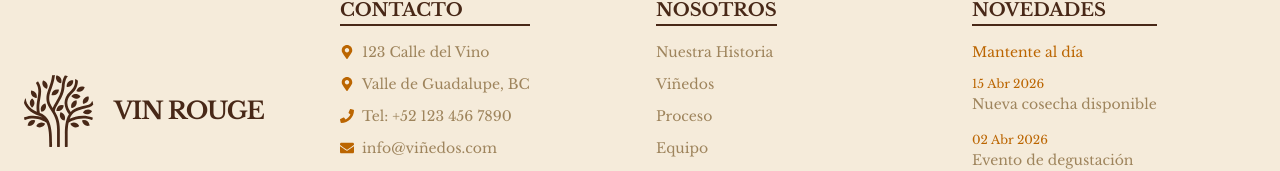
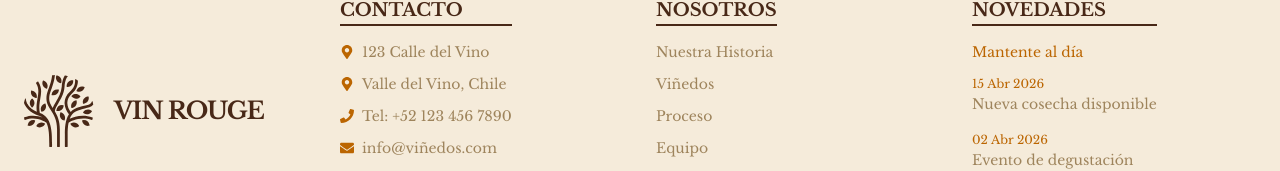
Before and after one commit to Krpardo27/landing-wine, a Next.js app: page / in a window 1280 px wide. Shown: the part 9041-9212 px from the top of the page. Built offline with nearby package versions, Linux system fonts and the light colour scheme.

Commit message:
Se corrige texto en footer

```diff
--- a/src/components/layout/Footer.tsx
+++ b/src/components/layout/Footer.tsx
@@ -42,7 +42,7 @@ export default function Footer() {
               </p>
               <p className="text-[#9E845C] flex items-center gap-2">
                 <FaMapMarkerAlt className="text-[#BB6500]" />
-                Valle de Guadalupe, BC
+                Valle del Vino, Chile
               </p>
               <p className="text-[#9E845C] flex items-center gap-2">
                 <FaPhone className="text-[#BB6500]" />
```
